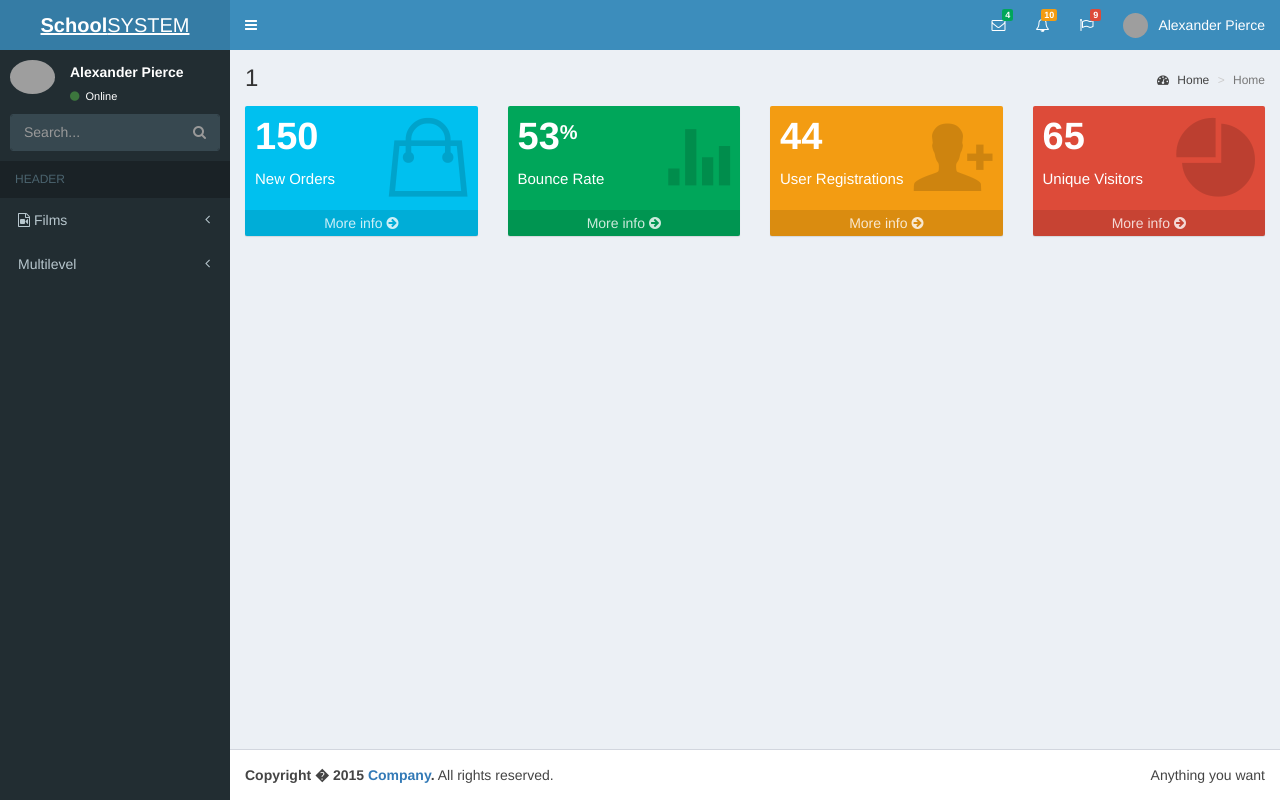
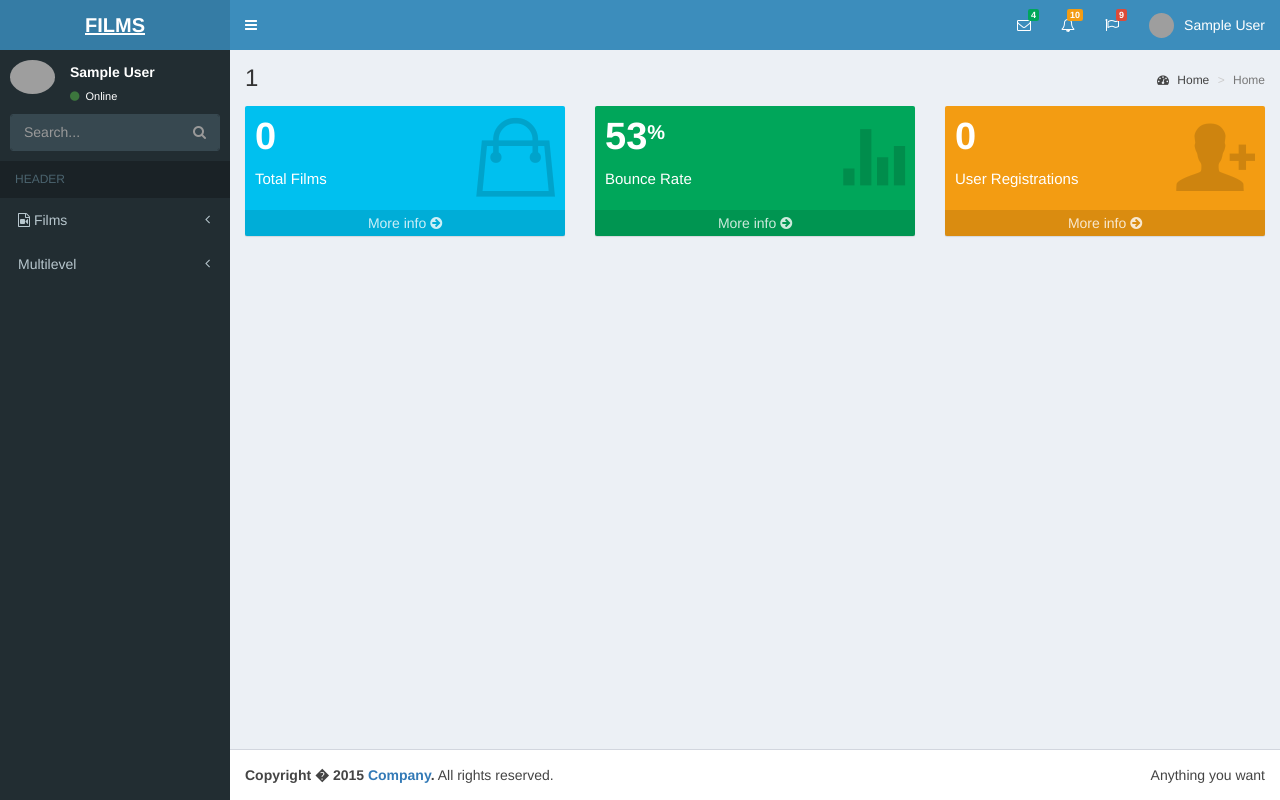
Before and after one commit to alisharafat123/films_project, a Laravel app: page /home in a window 1280 px wide. Run offline with Laravel 8, Linux system fonts and the light colour scheme; the visitor is signed in with stand-in values (Sample User, id 1); data that the repository does not hold is empty; some libraries are stand-ins or nearby versions; grey boxes are pictures that could not be loaded.

Commit message:
added possibility to post comments for each films by registered users only.Implemented some fronend designing.

```diff
--- a/app/Http/Controllers/Auth/RegisterController.php
+++ b/app/Http/Controllers/Auth/RegisterController.php
@@ -62,6 +62,7 @@
      */
     protected function create(array $data)
     {
+
         return User::create([
             'name' => $data['name'],
             'email' => $data['email'],
--- a/app/Http/Controllers/HomeController.php
+++ b/app/Http/Controllers/HomeController.php
@@ -6,6 +6,7 @@
 use App\Post;
 use Illuminate\Http\Request;
 use Illuminate\Support\Facades\Auth;
+use Illuminate\Support\Facades\DB;
 
 class HomeController extends Controller
 {
@@ -51,7 +52,7 @@
         $page_tile = 'Home';
         $data['film'] = Films::where(['slug'=>$slug])->first();
         //var_dump($data); exit;
-
+        $data['comments'] = DB::table('comments')->where(['film_id' => $data['film']->id])->get();
         $data['page_title'] = $page_tile;
         return view('postsShow')->with($data);
 
@@ -62,8 +63,10 @@
     public function postFilms(Request $request)
 
     {
+                if(auth()->user()) {
                     $this->validate($request, [
                         'rate' => 'required',
+                        'comment' => 'required',
                     ]);
                     $post = Films::find($request->id);
 
@@ -72,10 +75,12 @@
                     $rating = new \willvincent\Rateable\Rating;
 
                     $rating->rating = $request->rate;
-        if(auth()->user()) {
             $rating->user_id = auth()->user()->id;
-
-
+             if(isset($request->comment)) {
+                 $db = DB::table('comments')->insert(
+                     ['user_id' => auth()->user()->id, 'film_id' => $request->id, 'comment' => $request->comment]
+                 );
+             }
            $post->ratings()->save($rating);
 
         }
@@ -83,7 +88,7 @@
             return redirect()->route("register");
         }
 
-        return redirect()->route("posts");
+        return redirect()->back();
 
     }
 }
--- a/app/User.php
+++ b/app/User.php
@@ -15,7 +15,7 @@
      * @var array
      */
     protected $fillable = [
-        'name', 'email', 'password',
+        'name', 'email', 'password','type'
     ];
 
     /**
--- a/css/ratings.css
+++ b/css/ratings.css
@@ -160,6 +160,7 @@
     margin-left: 40px; }
 .product-descriptions{
     word-wrap: break-word;
+    width: 90%;
 }
 .color {
 
--- a/css/style.css
+++ b/css/style.css
@@ -24,7 +24,6 @@
     position: relative;
     border-radius: 3px;
     background: #ffffff;
-    border-top: 3px solid #d2d6de;
     margin-bottom: 20px;
     width: 100%;
     box-shadow: 0 1px 1px rgba(0, 0, 0, 0.1);
@@ -34,4 +33,6 @@
     margin-right: 28px;
     position: relative;
     top: -7px;
+    height: 300px;
+    width: 300px;
 }
--- a/resources/views/create_film.blade.php
+++ b/resources/views/create_film.blade.php
@@ -10,7 +10,7 @@
             </div>
             <!-- /.box-header -->
             <!-- form start -->
-            <form role="form" action="{{ url('post_film') }}" method="post" id="film_form">
+            <form role="form" action="{{ url('post_film') }}" method="post" id="film_form" enctype="multipart/form-data">
                 {{ csrf_field() }}
                 <div class="box-body">
                 <div class="row">
@@ -22,7 +22,7 @@
                         </div>
                         <div class="form-group">
                             <label for="film_description">Description</label>
-                            <input type="text" class="form-control" id="film_description" placeholder="Description" name="description">
+                            <textarea class="form-control" id="film_description" placeholder="Description" name="description"></textarea>
                             <span class="error">This field is required</span>
                         </div>
                         <div class="form-group">
@@ -66,7 +66,7 @@
                         </div>
                         <div class="form-group">
                             <label for="exampleInputPassword1">Photo</label>
-                            <input type="file" class="form-control" id="film_photo" name="photo">
+                            <input type="file" class="form-control" id="film_photo" name="file">
                             {{--<span class="error">This field is required</span>--}}
                         </div>
                         <div class="form-group">
--- a/resources/views/home.blade.php
+++ b/resources/views/home.blade.php
@@ -3,22 +3,22 @@
 @section('content')
         <!-- Small boxes (Stat box) -->
         <div class="row">
-            <div class="col-lg-3 col-xs-6">
+            <div class="col-lg-4 col-xs-6">
                 <!-- small box -->
                 <div class="small-box bg-aqua">
                     <div class="inner">
-                        <h3>150</h3>
+                        <h3>{{ count(\App\Films::all()) }}</h3>
 
-                        <p>New Orders</p>
+                        <p>Total Films</p>
                     </div>
                     <div class="icon">
                         <i class="ion ion-bag"></i>
                     </div>
-                    <a href="#" class="small-box-footer">More info <i class="fa fa-arrow-circle-right"></i></a>
+                    <a href="{{ url('/films') }}" class="small-box-footer">More info <i class="fa fa-arrow-circle-right"></i></a>
                 </div>
             </div>
             <!-- ./col -->
-            <div class="col-lg-3 col-xs-6">
+            <div class="col-lg-4 col-xs-6">
                 <!-- small box -->
                 <div class="small-box bg-green">
                     <div class="inner">
@@ -33,11 +33,11 @@
                 </div>
             </div>
             <!-- ./col -->
-            <div class="col-lg-3 col-xs-6">
+            <div class="col-lg-4 col-xs-6">
                 <!-- small box -->
                 <div class="small-box bg-yellow">
                     <div class="inner">
-                        <h3>44</h3>
+                        <h3>{{ count(\App\User::all()) }}</h3>
 
                         <p>User Registrations</p>
                     </div>
@@ -48,21 +48,6 @@
                 </div>
             </div>
             <!-- ./col -->
-            <div class="col-lg-3 col-xs-6">
-                <!-- small box -->
-                <div class="small-box bg-red">
-                    <div class="inner">
-                        <h3>65</h3>
-
-                        <p>Unique Visitors</p>
-                    </div>
-                    <div class="icon">
-                        <i class="ion ion-pie-graph"></i>
-                    </div>
-                    <a href="#" class="small-box-footer">More info <i class="fa fa-arrow-circle-right"></i></a>
-                </div>
-            </div>
-            <!-- ./col -->
         </div>
         <!-- /.row -->
 @endsection
--- a/resources/views/includes/header.blade.php
+++ b/resources/views/includes/header.blade.php
@@ -2,7 +2,7 @@
 <header class="main-header">
 
     <!-- Logo -->
-    <a href="{{url('/home')}}" class="logo"><b>School</b>SYSTEM</a>
+    <a href="{{url('/home')}}" class="logo"><b>FILMS</b></a>
 
     <!-- Header Navbar -->
     <nav class="navbar navbar-static-top" role="navigation">
@@ -110,34 +110,20 @@
                         <!-- The user image in the navbar-->
                         <img src="{{ asset("/bower_components/admin-lte/dist/img/user2-160x160.jpg") }}" class="user-image" alt="User Image"/>
                         <!-- hidden-xs hides the username on small devices so only the image appears. -->
-                        <span class="hidden-xs">Alexander Pierce</span>
+                        <span class="hidden-xs">{{  \Illuminate\Support\Facades\Auth::user()->name }}</span>
                     </a>
                     <ul class="dropdown-menu">
                         <!-- The user image in the menu -->
                         <li class="user-header">
                             <img src="{{ asset("/bower_components/admin-lte/dist/img/user2-160x160.jpg") }}" class="img-circle" alt="User Image" />
                             <p>
-                                Alexander Pierce - Web Developer
-                                <small>Member since Nov. 2012</small>
+                                {{  \Illuminate\Support\Facades\Auth::user()->name }}
+
                             </p>
                         </li>
                         <!-- Menu Body -->
-                        <li class="user-body">
-                            <div class="col-xs-4 text-center">
-                                <a href="#">Followers</a>
-                            </div>
-                            <div class="col-xs-4 text-center">
-                                <a href="#">Sales</a>
-                            </div>
-                            <div class="col-xs-4 text-center">
-                                <a href="#">Friends</a>
-                            </div>
-                        </li>
                         <!-- Menu Footer-->
                         <li class="user-footer">
-                            <div class="pull-left">
-                                <a href="#" class="btn btn-default btn-flat">Profile</a>
-                            </div>
                             <div class="pull-right">
 							<a class="btn btn-default btn-flat" href="{{ route('logout') }}"
                                             onclick="event.preventDefault();
--- a/resources/views/includes/sidebar.blade.php
+++ b/resources/views/includes/sidebar.blade.php
@@ -10,7 +10,7 @@
                 <img src="{{ asset("/bower_components/admin-lte/dist/img/user2-160x160.jpg") }}" class="img-circle" alt="User Image" />
             </div>
             <div class="pull-left info">
-                <p>Alexander Pierce</p>
+                <p>{{  \Illuminate\Support\Facades\Auth::user()->name }}</p>
                 <!-- Status -->
                 <a href="#"><i class="fa fa-circle text-success"></i> Online</a>
             </div>
--- a/resources/views/posts.blade.php
+++ b/resources/views/posts.blade.php
@@ -14,7 +14,7 @@
                                              <!-- /.box-header -->
                         <div class="box-body">
                             <div class="container_12">
-                                <div class="grid_12"> <img src="{{ url('img/move.jpg') }}" alt="website template image" class="fleft">
+                                <div class="grid_12"> <img src="{{ url('storage/app/img/'.$post->photo) }}" alt="website template image" class="fleft">
                                     <h2>{{ $post->name }} </h2>
                                     <p class="product-descriptions">{{ $post->description }}</p>
                                     <a href="{{ route('films.show',$post->slug) }}" class="btn btn-primary btn-sm">View</a>
@@ -29,7 +29,7 @@
     </div>
 
 
-
+</div>
     <script type="text/javascript">
 
         $("#input-id").rating();
```
Also changed, not shown: app/Http/Controllers/FilmsController.php (+11 -2 lines), resources/views/postsShow.blade.php (+43 -21 lines), img/move.jpg (deleted). Lines whose indentation alone changed are shown as unchanged.
